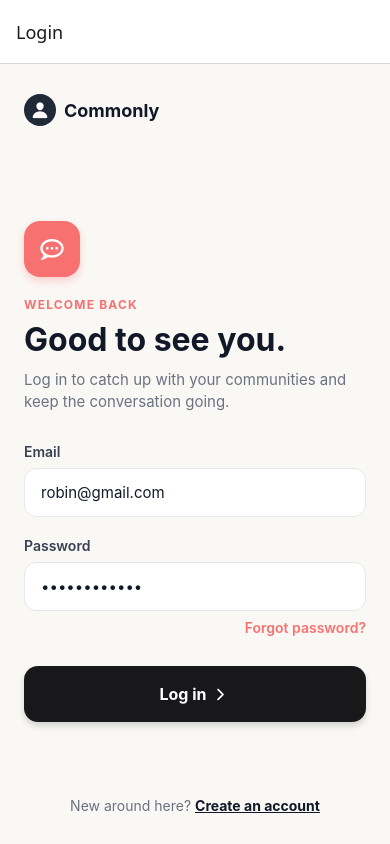
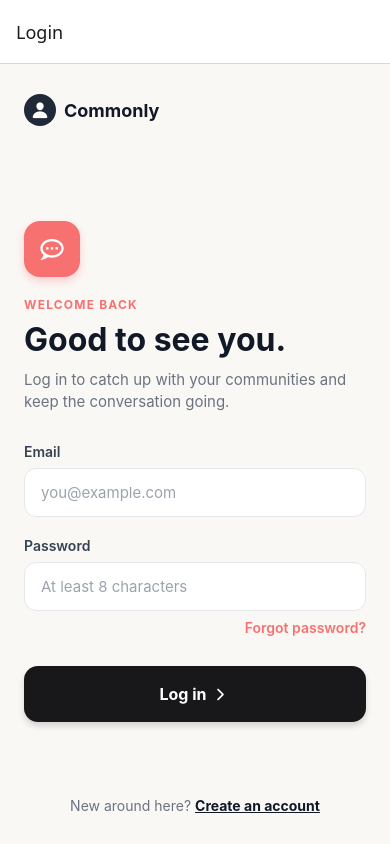
Before and after one commit to dc0der1/Forum-App-Frontend-, a React Native app: screen /Login in a window 390 px wide. Built offline with nearby package versions, Linux system fonts and the light colour scheme.

Commit message:
Feat: Users can now share a post

```diff
--- a/screens/ForumPost.js
+++ b/screens/ForumPost.js
@@ -1,5 +1,5 @@
 import { useState } from "react";
-import { StyleSheet, Text, View, ScrollView, TextInput, Pressable, SafeAreaView, KeyboardAvoidingView, Platform } from "react-native";
+import { StyleSheet, Text, View, ScrollView, TextInput, Pressable, SafeAreaView, KeyboardAvoidingView, Platform, Share } from "react-native";
 import { MaterialCommunityIcons, Feather, AntDesign } from '@expo/vector-icons';
 import * as SecureStore from "expo-secure-store";
 
@@ -66,6 +66,19 @@ export default function ForumPost({ route, navigation }) {
         }
     }
 
+    const onShare = async () => {
+        try {
+            const result = await Share.share({
+                title: `${postItem.userResponse.username} made a new post!`,
+                message: `Make sure to check it out! \nShared by ${postItem.userResponse.username}`,
+                url: "https://sponour.online" // Temporary link
+            });
+
+        } catch (error) {
+            console.error(error);
+        }
+    }
+
     return (
         <SafeAreaView style={styles.safeArea}>
             <KeyboardAvoidingView
@@ -110,7 +123,7 @@ export default function ForumPost({ route, navigation }) {
 
                             <View style={styles.interactionGroup}>
                                 <Feather name="bookmark" size={18} color="#4b5563" style={{ marginRight: 16 }} />
-                                <Feather name="send" size={18} color="#4b5563" />
+                                <Feather name="send" size={18} color="#4b5563" onPress={onShare}/> {/* Share button */}
                             </View>
                         </View>
                     </View>
--- a/screens/LoginScreen.js
+++ b/screens/LoginScreen.js
@@ -6,8 +6,8 @@ import ErrorMessage from "../components/ErrorMessage";
 
 export default function LoginScreen({ navigation }) {
 
-    const [email, setEmail] = useState("robin@gmail.com");
-    const [password, setPassword] = useState("Password123@");
+    const [email, setEmail] = useState("");
+    const [password, setPassword] = useState("");
     const [errorMessage, setErrorMessage] = useState("");
     const [errorMessageColor, setErrorMessageColor] = useState("red");
 
@@ -86,7 +86,7 @@ export default function LoginScreen({ navigation }) {
                             style={styles.input}
                             placeholder="you@example.com"
                             placeholderTextColor="#9ca3af"
-                            value="robin@gmail.com"
+                            value={email}
                             onChangeText={setEmail}
                             autoCapitalize="none"
                             keyboardType="email-address"
@@ -99,7 +99,7 @@ export default function LoginScreen({ navigation }) {
                             style={styles.input}
                             placeholder="At least 8 characters"
                             placeholderTextColor="#9ca3af"
-                            value="Password123@"
+                            value={password}
                             onChangeText={setPassword}
                             secureTextEntry
                         />
```
